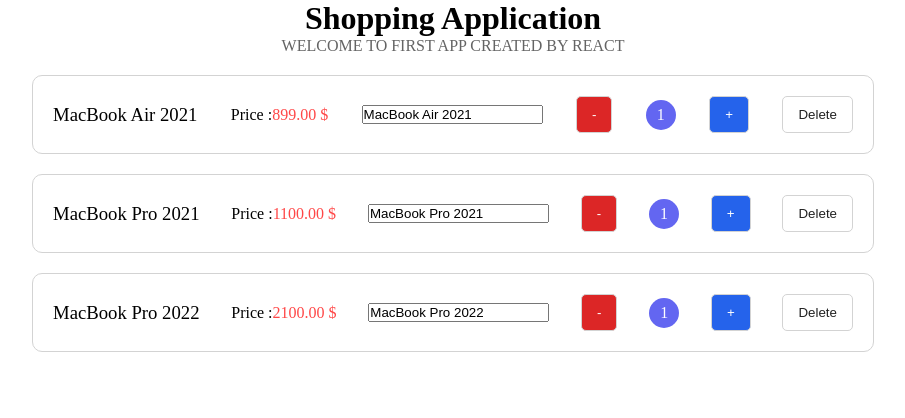
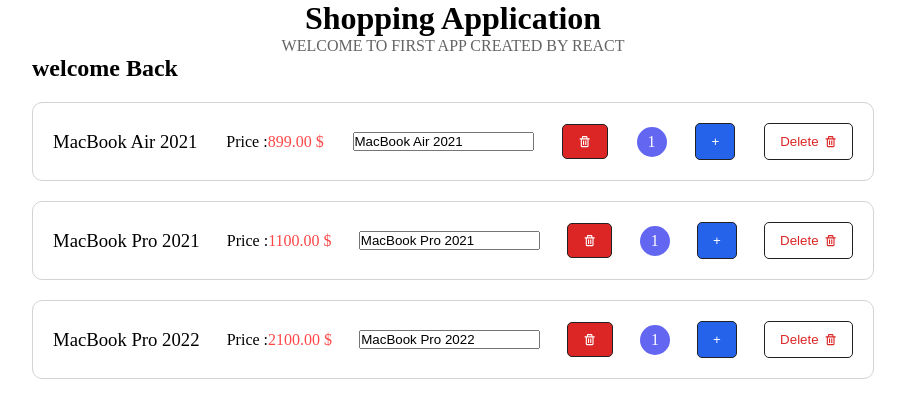
Before and after one commit to hamid19471/shoppingCard, a React (Create React App) app: page / in a window 1280 px wide. Shown: the top 418 px of the page, without its empty margins (187-1092 px from the left). Built offline with nearby package versions, Linux system fonts and the light colour scheme; the HTML template or start-up script is replaced by a standard one.

Commit message:
add 2 conditional rendering for under 1 quantity of product and for empty basket

```diff
--- a/package.json
+++ b/package.json
@@ -9,6 +9,7 @@
     "axios": "^1.0.0",
     "react": "^18.2.0",
     "react-dom": "^18.2.0",
+    "react-icons": "^4.4.0",
     "react-router-dom": "^6.4.2",
     "react-scripts": "5.0.1",
     "sass": "^1.55.0",
--- a/src/components/ProducstList/ProductList.jsx
+++ b/src/components/ProducstList/ProductList.jsx
@@ -1,5 +1,6 @@
 import React, { useState } from "react";
 import Products from "../ProductCards/Products";
+
 const ProductList = () => {
     const [data, setDate] = useState([
         {
@@ -62,7 +63,9 @@
     };
     return (
         <div>
+            {data.length ? (
                 <div>
+                    <h2>welcome Back</h2>
                     {data.map((item) => (
                         <Products
                             product={item}
@@ -75,6 +78,12 @@
                         />
                     ))}
                 </div>
+            ) : (
+                <div>
+                    <h2>there is no product in your basket</h2>
+                    <p>Go to Shopping for select product</p>
+                </div>
+            )}
         </div>
     );
 };
--- a/src/components/ProductCards/Product.module.css
+++ b/src/components/ProductCards/Product.module.css
@@ -33,11 +33,17 @@
     outline: none;
     padding: 10px 15px;
     background-color: #ffffff;
-    color: #212121;
+    color: #dc2626;
     border-radius:5px;
-    border:1px solid lightgray;
-    cursor: pointer
+    border:1px solid #212121;
+    cursor: pointer;
+    display: flex;
+    align-items: center;
+    justify-content: center;
+    gap:5px;
+    transition: all 0.3s ease-in-out;
 }
+
 
 .product__increament{
     background-color:#2563eb;
--- a/src/components/ProductCards/Products.jsx
+++ b/src/components/ProductCards/Products.jsx
@@ -1,5 +1,6 @@
 import React from "react";
 import styled from "./Product.module.css";
+import { BiTrash } from "react-icons/bi";
 //Module for import CSS styles is bettrer and requiment for import css and style in compont
 //when you use this method, all of styles only use in selected component
 const Products = ({
@@ -26,7 +27,7 @@
             <button
                 className={`${styled.product__button} ${styled.product__decreament}`}
                 onClick={decrementCouter}>
-                -
+                {product.quantity > 1 ? "-" : <BiTrash />}
             </button>
             <span className={styled.product__quantity}>{product.quantity}</span>
             <button
@@ -35,7 +36,7 @@
                 +
             </button>
             <button className={styled.product__button} onClick={onDelete}>
-                Delete
+                Delete <BiTrash />
             </button>
         </div>
     );
```
Also changed, not shown: 1 other file (tests, documents, lock files or other folders). Lines whose indentation alone changed are shown as unchanged.
